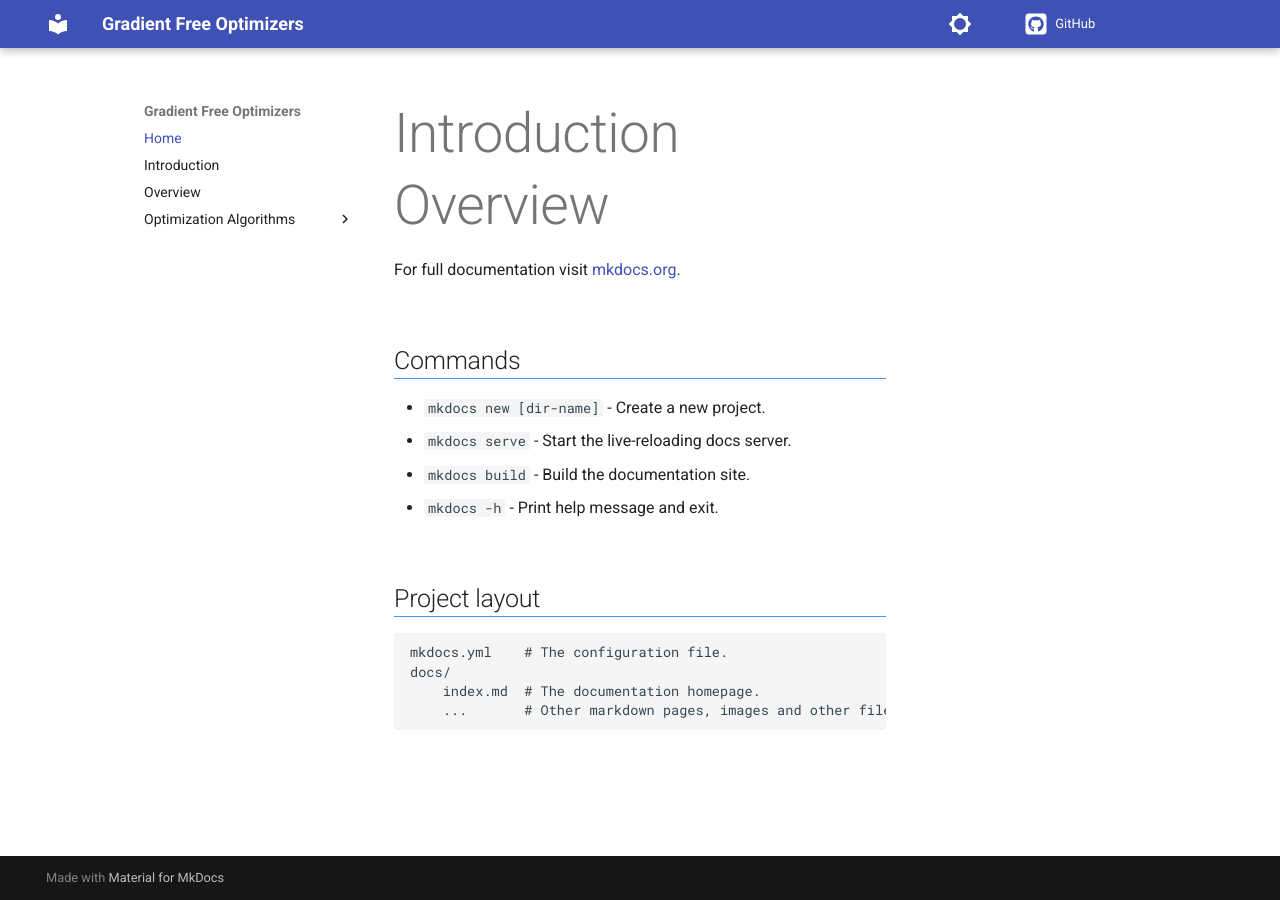
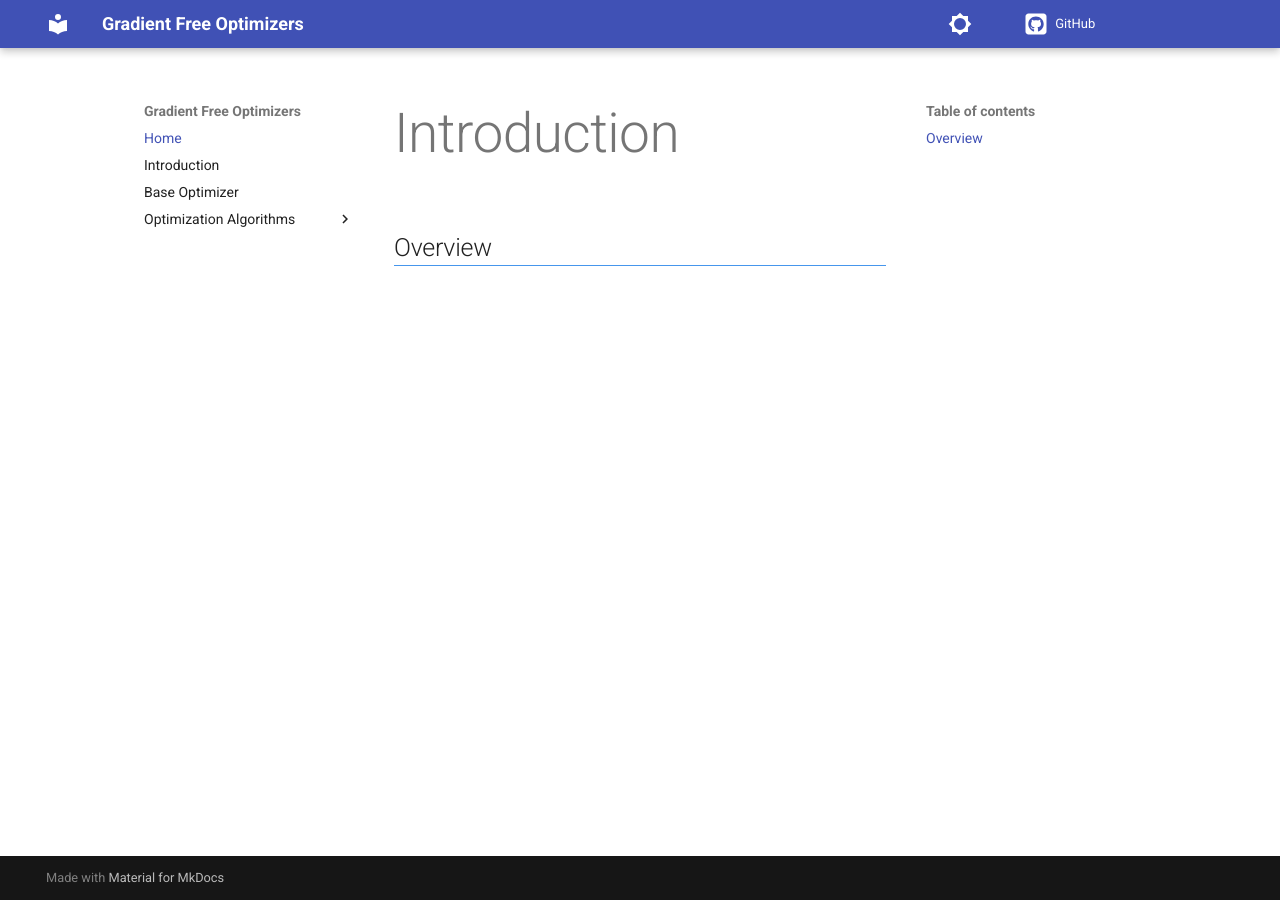
Before and after one commit to SimonBlanke/gradient-free-optimizers-documentation, an MkDocs documentation site: the page built from docs/index.md, in a window 1280 px wide. Built offline with MkDocs 1.6.1 and Material for MkDocs 9.7.7, drawn with Linux system fonts in a browser that asks for light colours; comment, search, counter and statistics services are not loaded; the version menu is left out.

Commit message:
add/edit files to create basic draft

```diff
--- a/docs/index.md
+++ b/docs/index.md
@@ -1,20 +1,4 @@
 # Introduction
 
 
-# Overview
-
-For full documentation visit [mkdocs.org](https://www.mkdocs.org).
-
-## Commands
-
-* `mkdocs new [dir-name]` - Create a new project.
-* `mkdocs serve` - Start the live-reloading docs server.
-* `mkdocs build` - Build the documentation site.
-* `mkdocs -h` - Print help message and exit.
-
-## Project layout
-
-    mkdocs.yml    # The configuration file.
-    docs/
-        index.md  # The documentation homepage.
-        ...       # Other markdown pages, images and other files.
+## Overview
--- a/mkdocs.yml
+++ b/mkdocs.yml
@@ -10,6 +10,7 @@ markdown_extensions:
 
 plugins:
   - glightbox
+  - macros
 
 theme:
   name: material
@@ -43,7 +44,8 @@ extra:
 nav:
   - Home: index.md
   - Introduction: introduction.md
-  - Overview: overview.md
+
+  - Base Optimizer: base_optimizer.md
 
   - Optimization Algorithms:
       - Hill Climbing: optimizers/hill_climbing.md
```
Also changed, not shown: docs/base_optimizer.md (added, +20 -0 lines), docs/optimizers/hill_climbing.md (+1 -6 lines), docs/optimizers/stochastic_hill_climbing.md (+30 -17 lines), docs/parameters/epsilon.md (added, +7 -0 lines).
